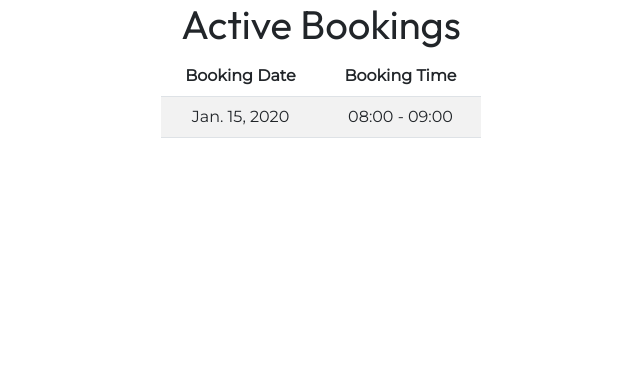
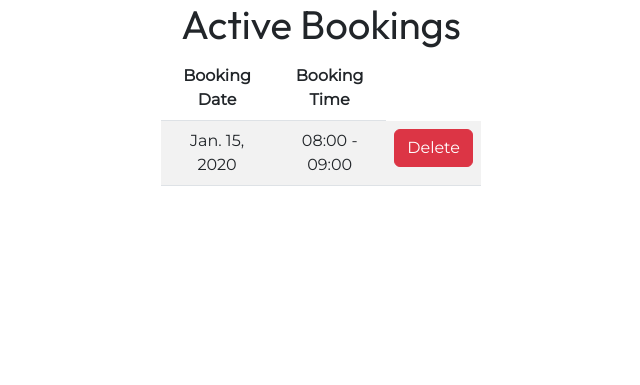
Before and after one commit to amylour/FreeFido_v2, a Django app: page /booking/success/ in a window 1280 px wide. Shown: the part 56-441 px from the top of the page, without its empty margins (319-959 px from the left). Run offline with Django 3.2, Linux system fonts and the light colour scheme; a user stored in the database is signed in; tables that the repository leaves empty hold one stand-in row (values such as "Sample post"); parts of the project's set-up code (start-up, migrations or seed data) failed here and were passed over; some libraries are stand-ins or nearby versions.

Commit message:
edit: add delete button

```diff
--- a/booking/templates/booking/booking_success.html
+++ b/booking/templates/booking/booking_success.html
@@ -24,6 +24,11 @@
         <tr>
             <td>{{ booking.date }}</td>
             <td>{{ booking.time }}</td>
+            <td>{% if request.user == booking.user %}
+            <div class="text-center">
+                <a href="{% url 'booking_delete' booking.id %}" class="btn btn-danger w-100">Delete</a>
+            </div>
+            {% endif %}</td>
         </tr>
         {% endfor %}
     </tbody>
```
